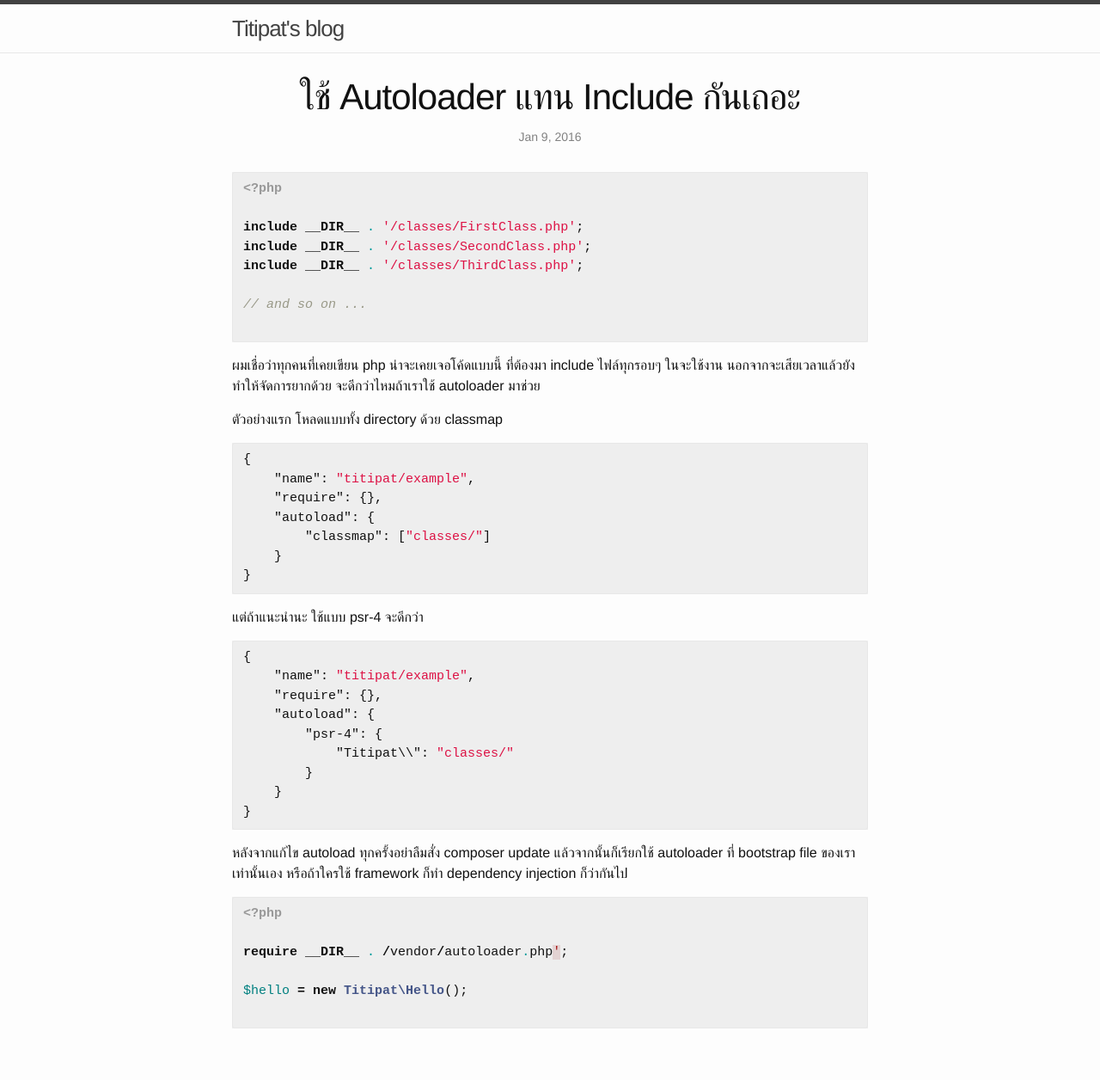
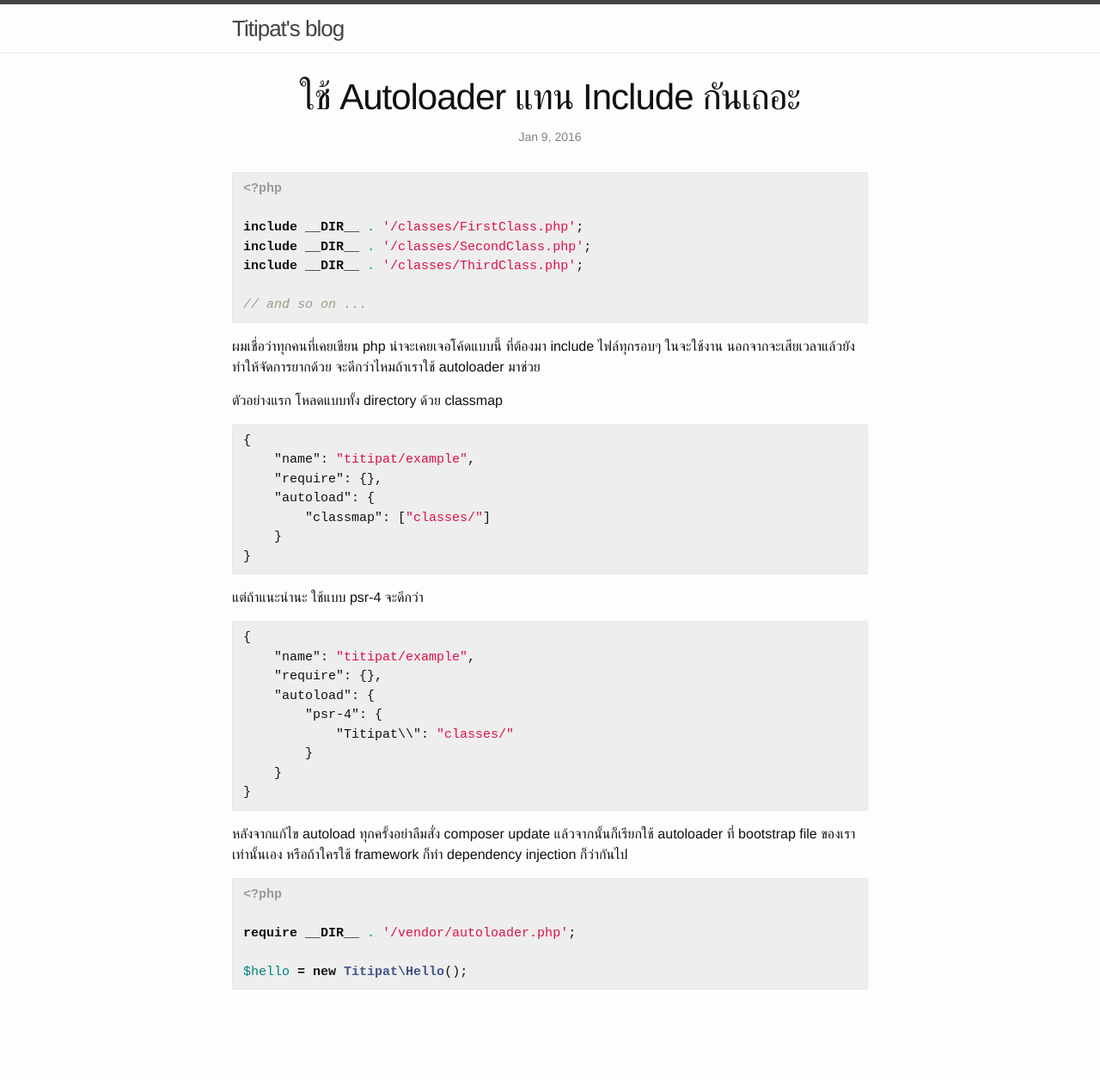
Before and after one commit to titipat/titipat.github.io, a Jekyll site: the page built from _posts/2016-01-09-psr-4-autoloader-via-composer.markdown, in a window 1280 px wide. Shown: the whole page at 86% size. Built offline with Jekyll 4.4.1, drawn with Linux system fonts in a browser that asks for light colours; after the commit the page ends 1211 px from its top, so only the background shows below that.

Commit message:
correct php example code

````diff
--- a/_posts/2016-01-09-psr-4-autoloader-via-composer.markdown
+++ b/_posts/2016-01-09-psr-4-autoloader-via-composer.markdown
@@ -11,7 +11,6 @@ include __DIR__ . '/classes/SecondClass.php';
 include __DIR__ . '/classes/ThirdClass.php';
 
 // and so on ...
-
 ```
 
 ผมเชื่อว่าทุกคนที่เคยเขียน php น่าจะเคยเจอโค้ดแบบนี้ ที่ต้องมา include ไฟล์ทุกรอบๆ ในจะใช้งาน นอกจากจะเสียเวลาแล้วยังทำให้จัดการยากด้วย จะดีกว่าไหมถ้าเราใช้ autoloader มาช่วย
@@ -47,8 +46,7 @@ include __DIR__ . '/classes/ThirdClass.php';
 ```php
 <?php
 
-require __DIR__ . /vendor/autoloader.php';
+require __DIR__ . '/vendor/autoloader.php';
 
 $hello = new Titipat\Hello();
-
 ```
````
